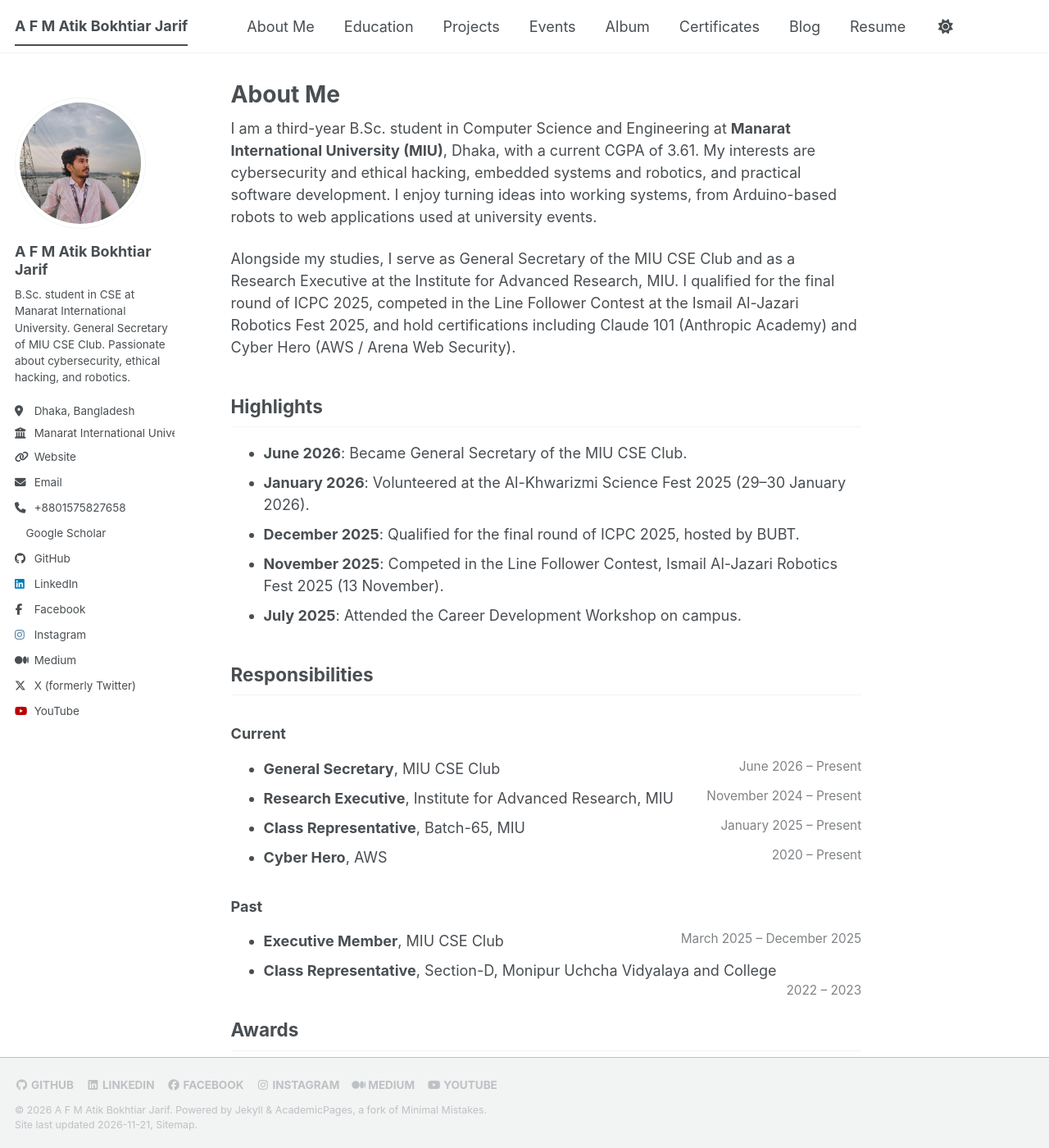
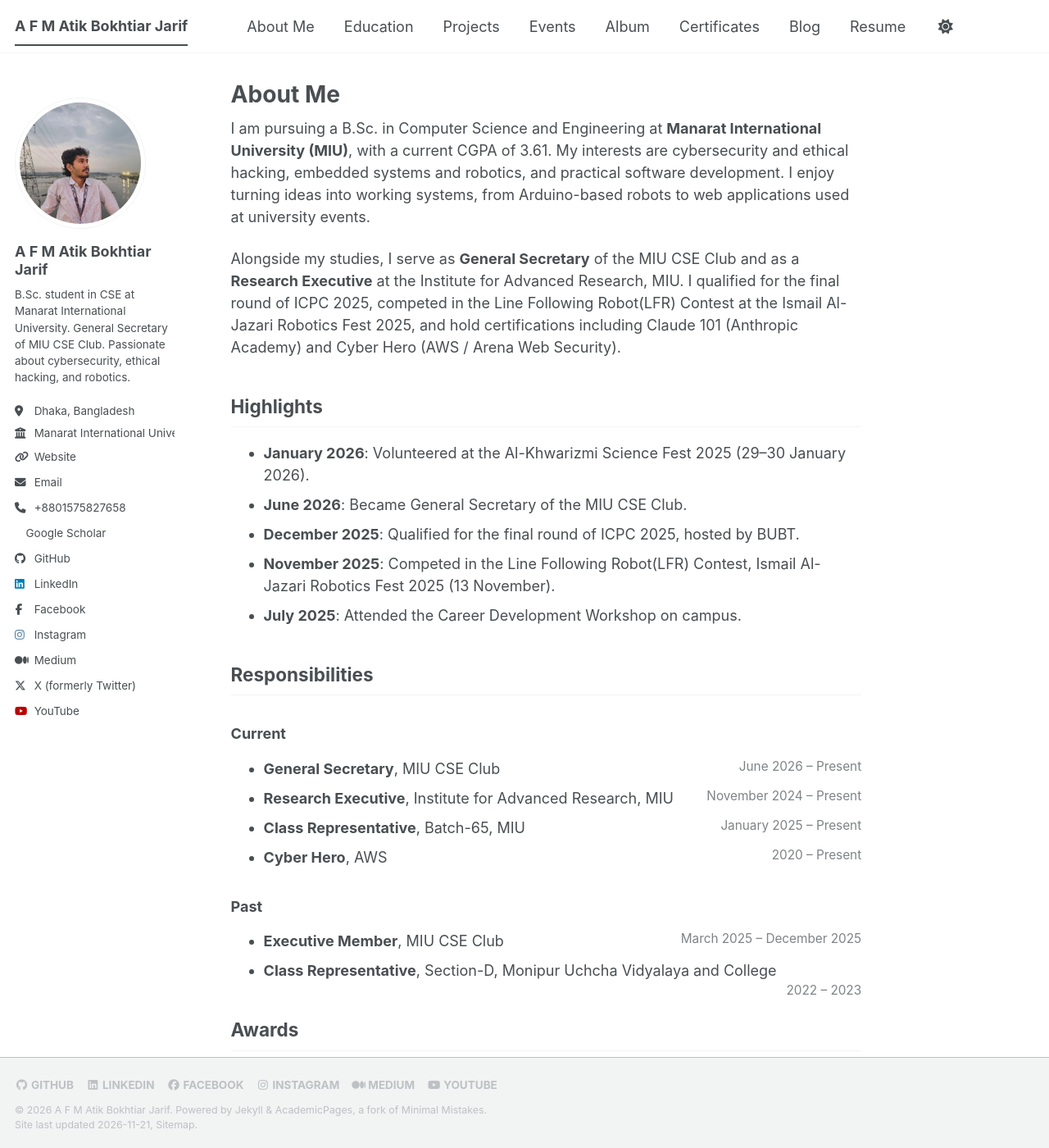
Before and after one commit to afmjarif/afmjarif.github.io, a Jekyll site: the page built from _pages/about.md, in a window 1280 px wide and 1400 px high. Shown: the whole window at 82% size. Built offline with Jekyll 4.4.1, drawn with Linux system fonts in a browser that asks for light colours; a script bundle is joined from its source files by our own code; a style sheet for code colours, icons or effects is not loaded.

Commit message:
Revise about page for clarity and formatting
Updated the wording for clarity and consistency in the about page.

```diff
--- a/_pages/about.md
+++ b/_pages/about.md
@@ -1,20 +1,20 @@
 ---
 permalink: /
 title: "About Me"
-excerpt: "B.Sc. CSE student, cybersecurity enthusiast, and General Secretary of MIU CSE Club."
+excerpt: "B.Sc. in CSE, cybersecurity enthusiast, and General Secretary of MIU CSE Club."
 author_profile: true
 ---
 
-I am a third-year B.Sc. student in Computer Science and Engineering at **Manarat International University (MIU)**, Dhaka, with a current CGPA of 3.61. My interests are cybersecurity and ethical hacking, embedded systems and robotics, and practical software development. I enjoy turning ideas into working systems, from Arduino-based robots to web applications used at university events.
+I am pursuing a B.Sc. in Computer Science and Engineering at **Manarat International University (MIU)**, with a current CGPA of 3.61. My interests are cybersecurity and ethical hacking, embedded systems and robotics, and practical software development. I enjoy turning ideas into working systems, from Arduino-based robots to web applications used at university events.
 
-Alongside my studies, I serve as General Secretary of the MIU CSE Club and as a Research Executive at the Institute for Advanced Research, MIU. I qualified for the final round of ICPC 2025, competed in the Line Follower Contest at the Ismail Al-Jazari Robotics Fest 2025, and hold certifications including Claude 101 (Anthropic Academy) and Cyber Hero (AWS / Arena Web Security).
+Alongside my studies, I serve as **General Secretary** of the MIU CSE Club and as a **Research Executive** at the Institute for Advanced Research, MIU. I qualified for the final round of ICPC 2025, competed in the Line Following Robot(LFR) Contest at the Ismail Al-Jazari Robotics Fest 2025, and hold certifications including Claude 101 (Anthropic Academy) and Cyber Hero (AWS / Arena Web Security).
 
 ## Highlights
 
+- **January 2026**: Volunteered at the Al-Khwarizmi Science Fest 2025 (29–30 January 2026).
 - **June 2026**: Became General Secretary of the MIU CSE Club.
-- **January 2026**: Volunteered at the Al-Khwarizmi Science Fest 2025 (29–30 January 2026).
 - **December 2025**: Qualified for the final round of ICPC 2025, hosted by BUBT.
-- **November 2025**: Competed in the Line Follower Contest, Ismail Al-Jazari Robotics Fest 2025 (13 November).
+- **November 2025**: Competed in the Line Following Robot(LFR) Contest, Ismail Al-Jazari Robotics Fest 2025 (13 November).
 - **July 2025**: Attended the Career Development Workshop on campus.
 
 ## Responsibilities
@@ -33,8 +33,8 @@ Alongside my studies, I serve as General Secretary of the MIU CSE Club and as a
 
 ## Awards
 
-- **1st Position**, Rubik's Cube Solving, CSE Day 2024 (MIU CSE Club)
-- **1st Position**, Rubik's Cube Solving (MIU Sports Club)
+- **1st Position**, Rubik's Cube Solving, CSE Day 2024, Organised by MIU CSE Club.
+- **1st Position**, Rubik's Cube Solving Organised by MIU Sports Club.
 - **2nd Position**, High Jump (College Sports Event)
 
 ## Explore
```
